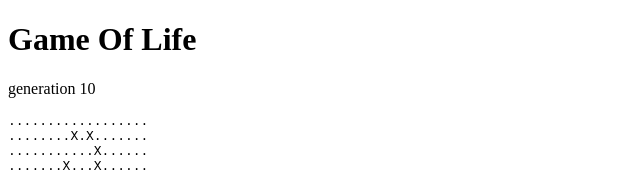
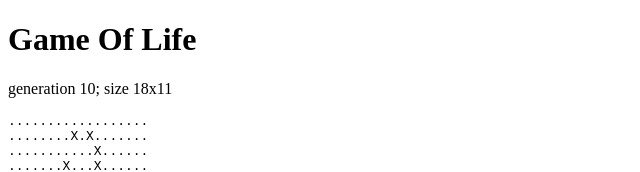
Before and after one commit to tflander/GameOfLifeAngular, an Angular app: page / in a window 1280 px wide. Shown: the top 172 px of the page, without its empty margins (0-640 px from the left). Built offline with nearby package versions, Linux system fonts and the light colour scheme.

Commit message:
show grid size

```diff
--- a/src/app/gameengine/gameengine.component.html
+++ b/src/app/gameengine/gameengine.component.html
@@ -1,4 +1,4 @@
-<p>generation {{generation}}</p>
+<p>generation {{generation}}; size {{columnCount}}x{{rowCount}}</p>
 <div class="game">
   <div *ngFor="let row of rows">
     <div>{{row}}</div>
--- a/src/app/gameengine/gameengine.component.ts
+++ b/src/app/gameengine/gameengine.component.ts
@@ -12,13 +12,17 @@ export class GameengineComponent implements OnInit {
 
   rows: string[] = [];
   timerSubs: Subscription | undefined
-  generation = 0;
+  generation = 0
+  columnCount = 0
+  rowCount = 0
 
 
   constructor(private gameService: GameService) { }
 
   showGrid() {
-    this.rows = this.gameService.grid.asRows();
+    this.rows = this.gameService.grid.asRows()
+    this.columnCount = this.gameService.grid.columnCount()
+    this.rowCount = this.gameService.grid.rowCount()
   }
 
   ngOnInit(): void {
```
